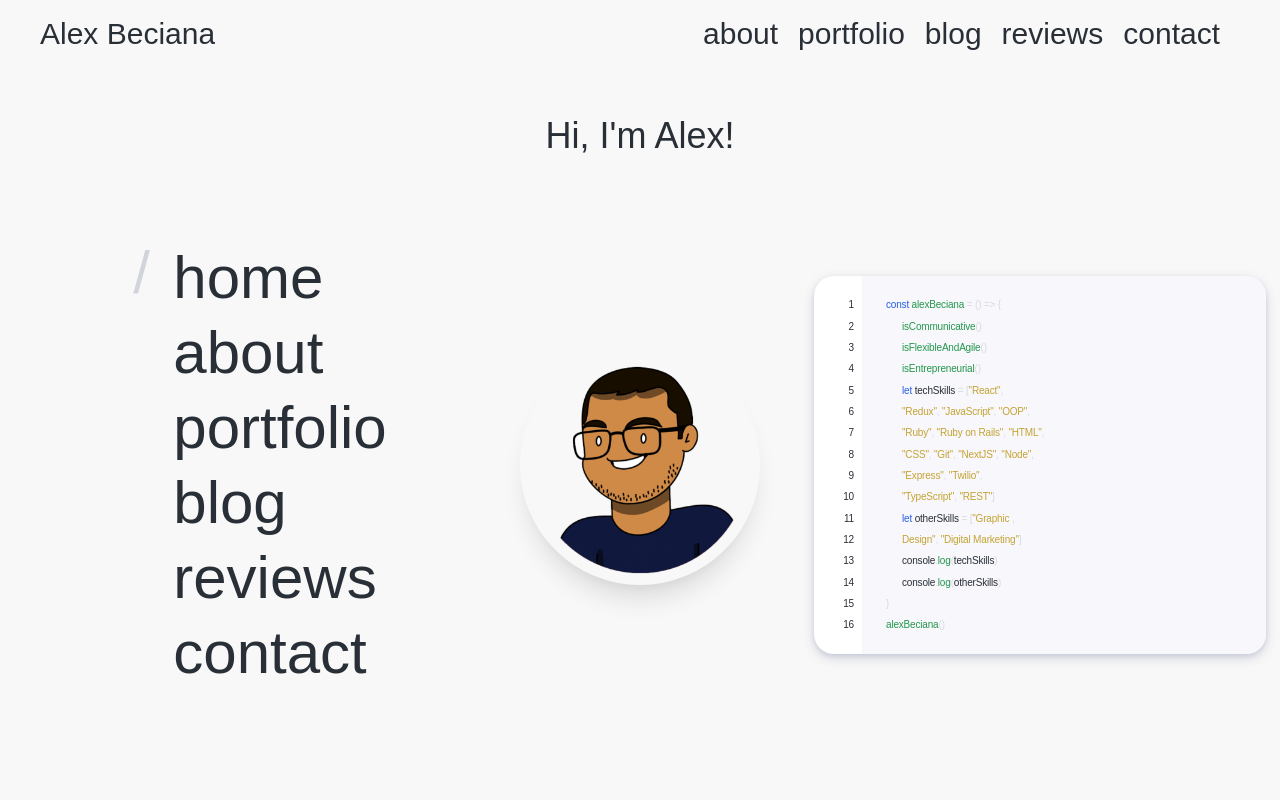
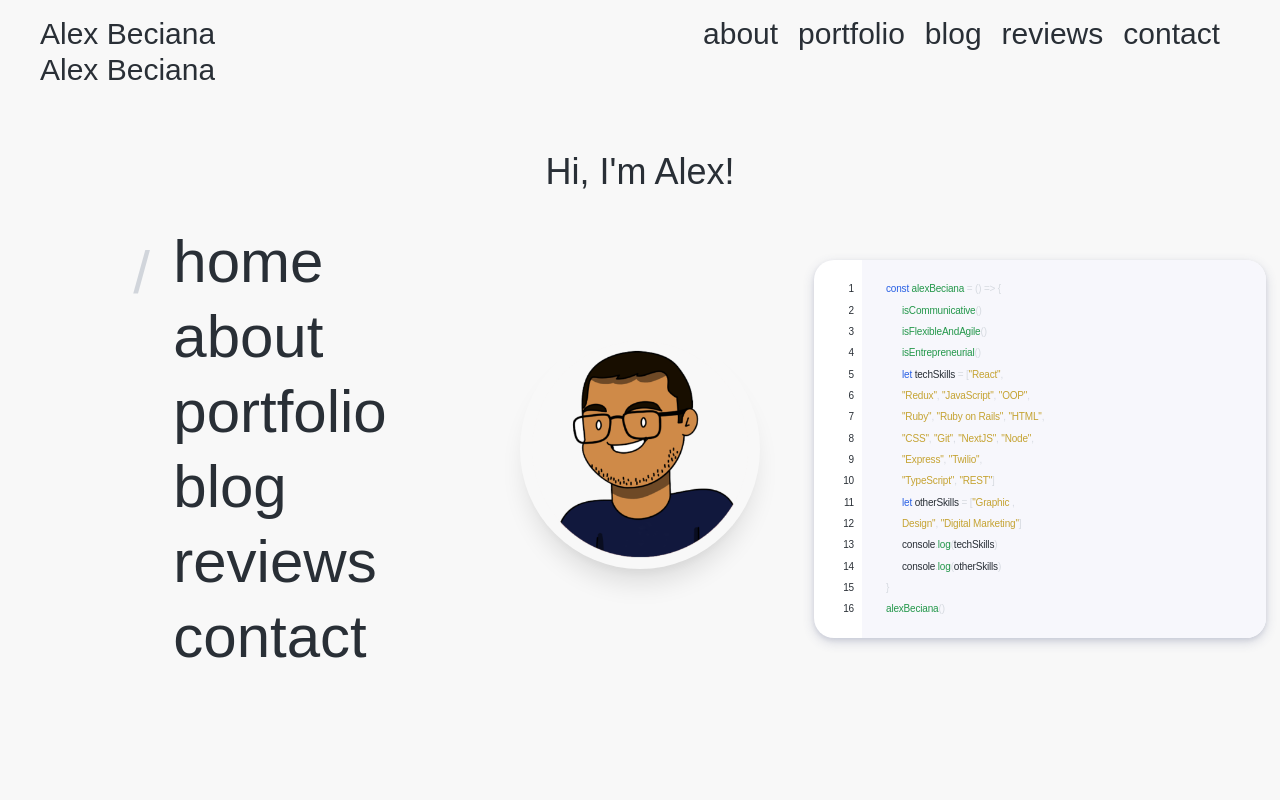
Before and after one commit to abeciana1/abeciana-portfolio, a Next.js app: page / in a window 1280 px wide. Shown: the top 800 px of the page. Built offline with nearby package versions, Linux system fonts and the light colour scheme; a web font is replaced by a local one.

Commit message:
Started mobile nav construction

```diff
--- a/components/HomePageSections/About.js
+++ b/components/HomePageSections/About.js
@@ -32,7 +32,7 @@ const About = (props) => {
                                 Full-stack software engineer with an entrepreneurial spirit with 5 years of digital marketing, product management, and community management experience, working in tech (startup to FAANG), education, and music as well as leading a profitable startup. I'm a recent Flatiron School graduate and accustomed to the Agile methodology, working across technical and non-technical teams, and managing project roadmaps.
                             </div>
                             <div
-                                className="pt-5 hidden md:block"
+                                className="pt-5 hidden lg:block"
                             >
                                 <img src="https://readme-jokes.vercel.app/api" alt="Jokes Card" />
                             </div>
--- a/components/HomePageSections/Intro.js
+++ b/components/HomePageSections/Intro.js
@@ -16,7 +16,7 @@ const Intro = () => {
                     </div>
                 </section>
                 <section
-                    className="homepage-section mt-8 lg:pb-32 flex flex-col md:grid md:grid-cols-2 lg:grid-cols-3 justify-items-center item-stretch"
+                    className="homepage-section mt-8 lg:pb-32 flex flex-col lg:grid lg:grid-cols-3 justify-items-center item-stretch"
                 >
                     <IntroNav/>
                     <div className="justify-item-center self-center mx-auto z-30">
@@ -25,7 +25,17 @@ const Intro = () => {
                             className="shadow-xl rounded-full w-2/3 md:w-3/5 mx-auto bg-white"
                         />
                     </div>
-                    <div className="code-card justify-item-center self-center hidden sm:block">
+                        <div
+                            className="py-10 block lg:hidden mx-auto"
+                        >
+                            <h2 className="text-center text-3xl pb-5">Dev dad jokes</h2>
+                            <img
+                                src="https://readme-jokes.vercel.app/api"
+                                alt="Jokes Card"
+                                className="w-full"
+                                />
+                        </div>
+                    <div className="code-card justify-item-center self-center hidden lg:inline">
                         <div className="code-wrapper">
                             <div className="code text-lg">
                                 <div className="code-line">
--- a/components/utils/HomePage.js
+++ b/components/utils/HomePage.js
@@ -19,7 +19,7 @@ const HomePage = () => {
 
       const handleAboutScroll = () => {
         const offset = window.scrollY;
-        if (offset > 550) {
+        if (offset > 500) {
             setAboutAnimate(true)
         } else {
             setAboutAnimate(false)
--- a/components/utils/Testimonial.js
+++ b/components/utils/Testimonial.js
@@ -23,7 +23,7 @@ const Testimonial = (props) => {
                         className="font-reross lg:ml-5 text-2xl pt-10 pb-10 lg:pb-0"
                     >Tashawn Williams — Sr. Manager, Software Engineering Instruction
                         <div
-                            className="absolute bg-white testimonial-rec shadow-xl leading-10 p-10 rounded-3xl z-30 overflow-auto overscroll-contain"
+                            className="absolute bg-white testimonial-rec shadow-xl leading-10 text-base p-10 rounded-3xl z-30 overflow-auto overscroll-contain"
                         >
                             I’ve been a Lead Instructor at Flatiron School for close to 3 years and have graduated over 1500 students. I don’t often write recommendations but I do when I notice something special. There are 3 things I look for in a student to gauge their likelihood to be highly successful engineers: resiliency, ability to receive feedback, and impact on others. Alex exhibits all three.
                             <br/>
--- a/components/utils/navbar.js
+++ b/components/utils/navbar.js
@@ -13,7 +13,7 @@ const NavBar = () => {
 
     const [scrolled, setScrolled] = React.useState(false);
 
-//   const [mobileNavLinks, setMobileNavLinks] = React.useState(false);
+    const [isOpen, setOpen] = useState(false)
 
     let navBarId = '';
 
@@ -44,7 +44,7 @@ const NavBar = () => {
                 <PageMargin>
 
                 <section
-                    className="flex lg:items-stretch md:justify-between"
+                    className="hidden lg:block flex lg:items-stretch md:justify-between"
                 >
                     <a
                         className="text-3xl sm:text-4xl md:text-3xl font-reross cursor-pointer anim-text"
@@ -118,12 +118,17 @@ const NavBar = () => {
                             duration={1000}
                             exact="true"
                             offset={-80}
-                            // href="/#contact"
                         >
                             contact
                             {/* <a className="text-3xl pl-5 lg:pl-10 hidden lg:block font-reross">contact</a> */}
                         </Link>
                     </section>
+                </section>
+                <section>
+                    <a
+                        className="text-3xl sm:text-4xl md:text-3xl font-reross cursor-pointer anim-text"
+                        onClick={() => scrollToTop()}
+                    >Alex Beciana</a>
                 </section>
                 </PageMargin>
             </section>
--- a/package.json
+++ b/package.json
@@ -10,6 +10,7 @@
   "dependencies": {
     "@headlessui/react": "^1.4.1",
     "classnames": "^2.3.1",
+    "hamburger-react": "^2.4.1",
     "next": "11.1.2",
     "react": "17.0.2",
     "react-dom": "17.0.2",
--- a/styles/globals.css
+++ b/styles/globals.css
@@ -176,3 +176,9 @@ a {
     min-height: 300px;
   }
 }
+
+@screen md {
+  .homepage-section {
+    min-height: 500px;
+  }
+}
```
Also changed, not shown: 1 other file (tests, documents, lock files or other folders).
